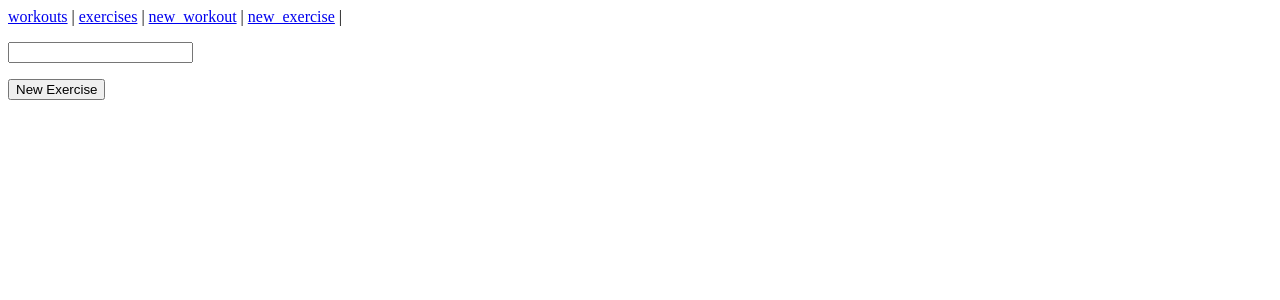
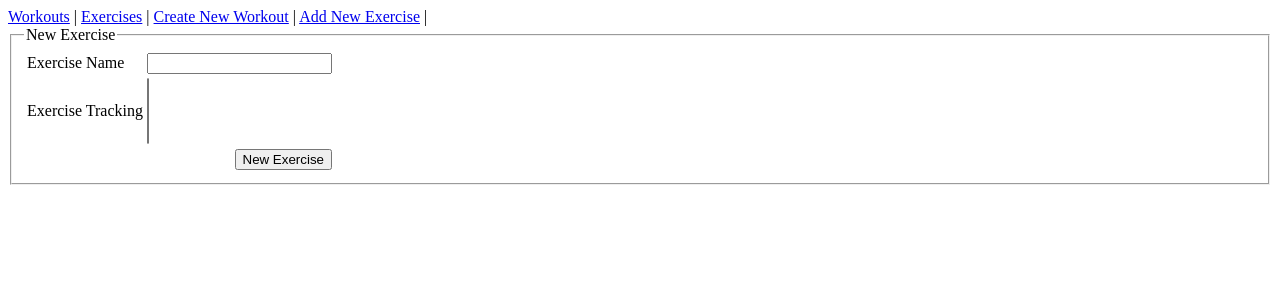
Before and after one commit to petezhut/smallstuff, a Flask app: page /new_exercise in a window 1280 px wide. Shown: the top 300 px of the page. Run offline with Flask 2, Linux system fonts and the light colour scheme; parts of the project's set-up code (start-up, migrations or seed data) failed here and were passed over.

Commit message:
Officially managing to store real data

```diff
--- a/database.py
+++ b/database.py
@@ -3,6 +3,7 @@ from pymongo import Connection
 class Database:
     conn = Connection()
     workouts = conn.smallstuff.workouts
+    workout = conn.smallstuff.workout
     exercises = conn.smallstuff.exercises
 
     def __init__(self):
@@ -11,4 +12,5 @@ class Database:
     def DbInit(self):
         db = self.conn.smallstuff
         db.workouts.drop()
+        db.workout.drop()
         db.exercises.drop()
--- a/forms.py
+++ b/forms.py
@@ -1,9 +1,14 @@
-from wtforms import Form, TextField, SelectMultipleField
+from wtforms import Form, TextField, SelectMultipleField, DateField, TextAreaField
 import database
 
 class NewExerciseForm(Form):
     exercise_name = TextField("Exercise Name")
+    exercise_tracking = SelectMultipleField("Exercise Tracking", choices = map(lambda x: (x, x), ['Sets', 'Reps', 'Time', 'Distance', 'Weight']))
 
 class NewWorkoutForm(Form):
     workout_name = TextField("Workout Name")
     exercise_list = SelectMultipleField("Exercise List", choices=map(lambda x: (x['name'], x['name']), database.Database().exercises.find()))
+
+class WorkoutForm(Form):
+    workout_date = DateField("Workout Date")
+    workout_journal = TextAreaField("Workout Journal")
--- a/main.py
+++ b/main.py
@@ -1,6 +1,7 @@
 from flask import Flask, request, render_template, redirect, url_for
 import database
 import forms
+from datetime import date
 
 app = Flask("SmallStuff")
 app.debug = True
@@ -9,10 +10,10 @@ DB = database.Database()
 #DB.DbInit()
 
 LINKS = {
-        'workouts' : "/workouts",
-        'exercises' : '/exercises',
-        'new_workout' : '/new_workout',
-        'new_exercise' : '/new_exercise',
+        'Workouts' : "/workouts",
+        'Exercises' : '/exercises',
+        'Create New Workout' : '/new_workout',
+        'Add New Exercise' : '/new_exercise',
         }
 
 @app.route("/exercises")
@@ -23,11 +24,29 @@ def exercises():
 def workouts():
     return render_template("showallworkouts.html", data=DB.workouts.find(), title="SmallStuff", links=LINKS)
 
+@app.route("/workout/<workout_name>", methods = ['GET', 'POST'])
+def workout(workout_name):
+    form = forms.WorkoutForm(request.form)
+    exercises = map(lambda x: {x : DB.exercises.find_one({'name' : x})['tracking']}, DB.workouts.find_one({'name' : workout_name})['exercises'])
+    if request.method == 'POST':
+        d = {}
+        for exercise_d in exercises:
+            for exercise in exercise_d:
+                d[exercise] = {}
+                for exercise_tracking in exercise_d[exercise]:
+                    d[exercise][exercise_tracking] = request.form['%s_%s' % (exercise, exercise_tracking)]
+        DB.workout.insert({'date' : form.workout_date.data.isoformat(),
+            'basic_data' : {'name' : workout_name,  'journal' : form.workout_journal.data},
+            'tracking' : d })
+        return redirect(url_for('index'))
+    data={ 'name' : DB.workouts.find_one({'name' : workout_name})['name'], 'exercises' : exercises }
+    return render_template("worksheet.html", data=data, form=form, title="SmallStuff", links=LINKS, date=date.today().strftime("%Y-%m-%d"))
+
 @app.route("/new_exercise", methods = ['GET', 'POST'])
 def new_exercise():
     form = forms.NewExerciseForm(request.form)
     if request.method == 'POST':
-        DB.exercises.insert({'name' : form.exercise_name.data})
+        DB.exercises.insert({'name' : form.exercise_name.data, 'tracking' : form.exercise_tracking.data })
         return redirect(url_for('exercises'))
     return render_template('new_exercise.html', form=form, title="SmallStuff", links=LINKS)
 
@@ -39,7 +58,6 @@ def new_workout():
         return redirect(url_for('workouts'))
     return render_template('new_workout.html', form=form, title="SmallStuff", links=LINKS)
 
-
 @app.route("/")
 def index():
     return render_template('basic.html', title="SmallStuff", links=LINKS)
--- a/templates/new_exercise.html
+++ b/templates/new_exercise.html
@@ -1,8 +1,12 @@
 {% extends "basic.html" %}
 {% block body %}
 <form method="post" action="/new_exercise">
-    	<dl>{{ form.exercise_name }}<br>
-        {{ form.exercise_list }}</dl>
-    <p><input type=submit value="New Exercise">
+    <fieldset><legend>New Exercise</legend>
+        <table>
+            <tr><td>Exercise Name</td><td>{{ form.exercise_name }}</td></tr>
+            <tr><td>Exercise Tracking</td><td>{{ form.exercise_tracking }}</td></tr>
+            <tr><td colspan=2 align=right><input type=submit value="New Exercise"></td></tr>
+        </table>
+    </fieldset>
 </form>
 {% endblock %}
--- a/templates/new_workout.html
+++ b/templates/new_workout.html
@@ -3,7 +3,7 @@
 <form method="post" action="/new_workout">
     <table>
         <tr><td>Workout Name</td><td>{{ form.workout_name }}</td></tr>
-            <tr><td>Exercise Name</td><td>{{ form.exercise_list }}</td></tr>
+        <tr><td>Exercises</td><td>{{ form.exercise_list }}</td></tr>
         <tr><td colspan=2 align=right><input type=submit value="New Workout"></td></tr>
     </table>
 </form>
--- a/templates/showallworkouts.html
+++ b/templates/showallworkouts.html
@@ -1,7 +1,7 @@
 {% extends "basic.html" %}
 {% block body %}
 {% for d in data %}
-<fieldset><legend>{{ d['name' ] }}</legend>
+<fieldset><legend><a href='/workout/{{ d['name' ] }}'>{{ d['name'] }}</a></legend>
     <ul>
     {% for exercise in d['exercises'] %}
         <li>{{ exercise }}</li>
```
Also changed, not shown: templates/worksheet.html (added, +26 -0 lines). Lines whose indentation alone changed are shown as unchanged.
